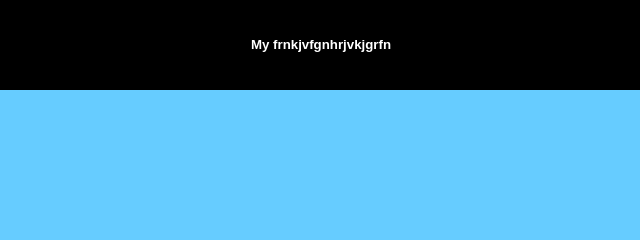
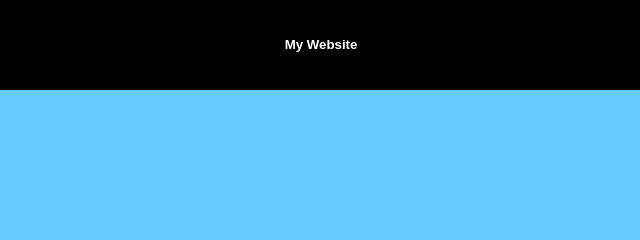
Before and after one commit to PrinceIssar/HTML-intro, a plain HTML site: page index.html in a window 1280 px wide. Shown: the top 240 px of the page, 319-959 px from the left. Drawn offline with Linux system fonts and the light colour scheme.

Commit message:
Update index.html

```diff
--- a/index.html
+++ b/index.html
@@ -7,7 +7,7 @@
 </head>
 <body>
 <header id="main-header">
-  <h5> My frnkjvfgnhrjvkjgrfn</h5>
+  <h5> My Website</h5>
 </header>
 <h1> Prince</h1>
 
```
